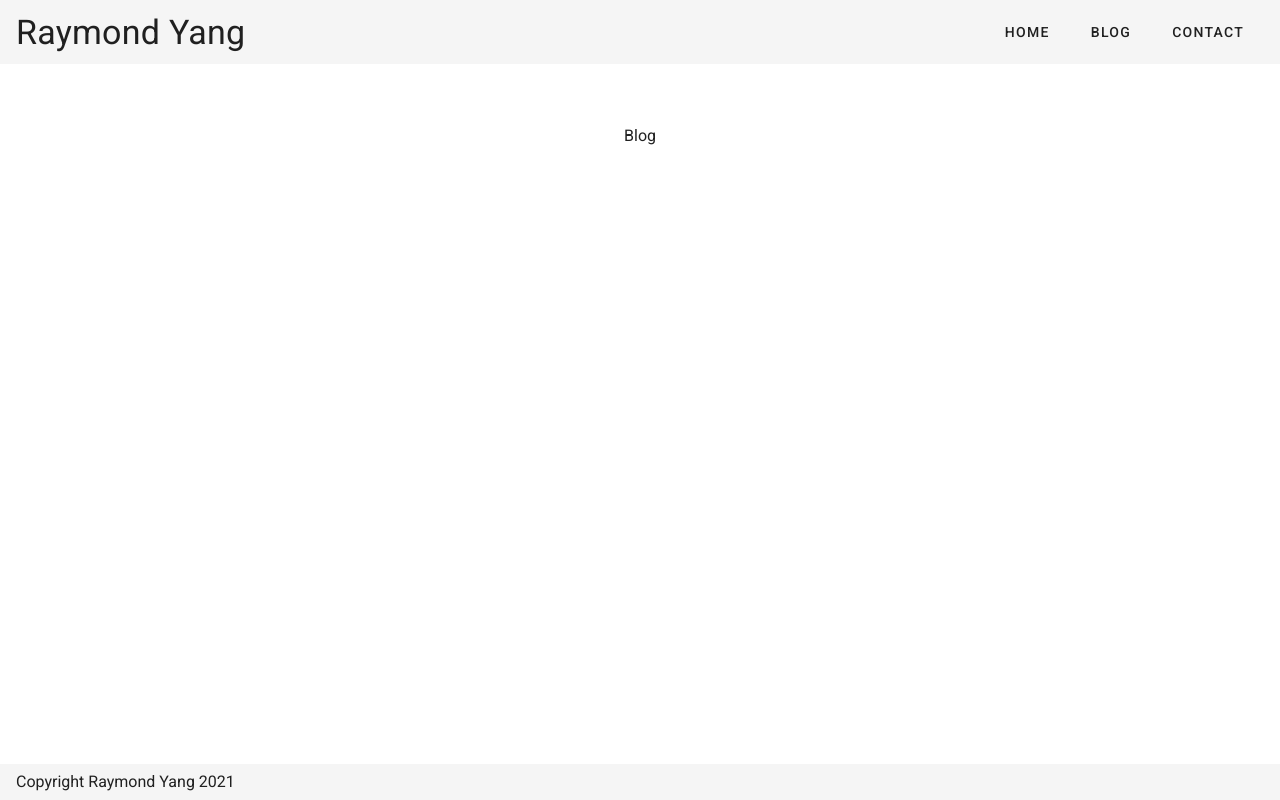
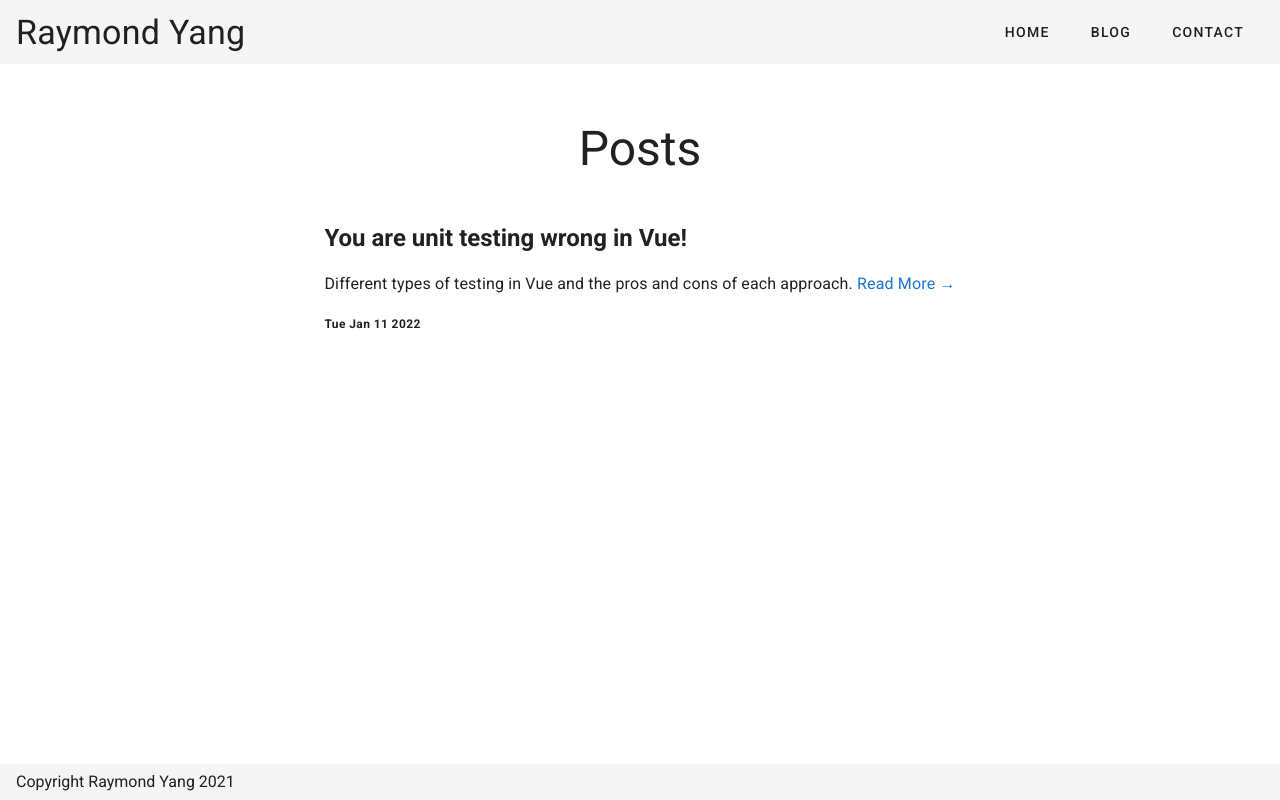
Before and after one commit to Ray2126/personal-website, a Vue app: page /blog in a window 1280 px wide. Built offline with nearby package versions, Linux system fonts and the light colour scheme.

Commit message:
Add blog post list on blog screen

```diff
--- /dev/null
+++ b/src/components/BlogPostCard.vue
@@ -0,0 +1,30 @@
+<template>
+  <div>
+    <div class="text-h6 text-sm-h5 mb-4">
+      <b>{{ title }}</b>
+    </div>
+    <div class="text-subtitle-1 mb-4">
+      <span>{{ subtitle }}</span>
+      <a
+        role="button"
+        tabindex="0"
+        @click="$emit('read-more')"
+      >
+        Read More &#8594;
+      </a>
+    </div>
+    <div class="text-caption">
+      <b>{{ createdAt }}</b>
+    </div>
+  </div>
+</template>
+
+<script>
+export default {
+  props: {
+    title: { type: String, required: true },
+    subtitle: { type: String, required: true },
+    createdAt: { type: String, required: true },
+  }
+};
+</script>
--- a/src/router.js
+++ b/src/router.js
@@ -4,6 +4,7 @@ import VueRouter from 'vue-router';
 import Home from './views/Home';
 import Contact from './views/Contact';
 import Blog from './views/Blog';
+import BlogPost from './views/BlogPost';
 
 Vue.use(VueRouter);
 
@@ -19,6 +20,10 @@ const routes = [
   {
     path: '/blog',
     component: Blog,
+  },
+  {
+    path: '/blog/post/:postNumber',
+    component: BlogPost,
   }
 ];
 
--- a/src/views/Blog.vue
+++ b/src/views/Blog.vue
@@ -1,3 +1,50 @@
 <template>
-  <div>Blog</div>
+  <div>
+    <div class="mb-12 d-flex justify-center">
+      <span class="text-h5 text-sm-h4 text-md-h3">Posts</span>
+    </div>
+    <div
+      v-for="(post,index) in posts"
+      :key="index"
+    >
+      <blog-post-card
+        class="mb-10"
+        :title="post.title"
+        :subtitle="post.subtitle"
+        :created-at="post.createdAt"
+        @read-more="routeToPost(index + 1)"
+      />
+    </div>
+  </div>
 </template>
+
+<script>
+
+import BlogPostCard from '../components/BlogPostCard.vue';
+
+export default {
+
+  components: {
+    BlogPostCard,
+  },
+
+  data() {
+    return {
+      posts: [
+        {
+          title: 'You are unit testing wrong in Vue!',
+          subtitle: 'Different types of testing in Vue and the pros and cons of each approach.',
+          createdAt: 'Tue Jan 11 2022',
+        }
+      ]
+    };
+  },
+
+  methods: {
+    routeToPost(postNumber) {
+      this.$router.push(`/blog/post/${postNumber}`);
+    }
+  }
+};
+
+</script>
--- /dev/null
+++ b/src/views/BlogPost.vue
@@ -0,0 +1,3 @@
+<template>
+  <div>Blog Post</div>
+</template>
```
Also changed, not shown: package.json (+8 -2 lines), src/blogPosts/1.vue (added).
